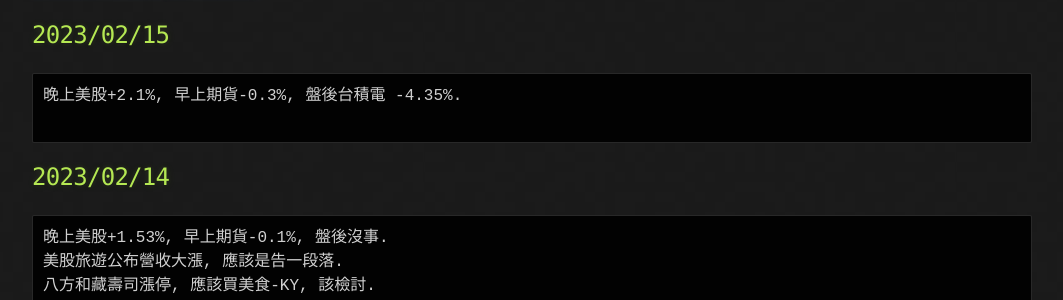
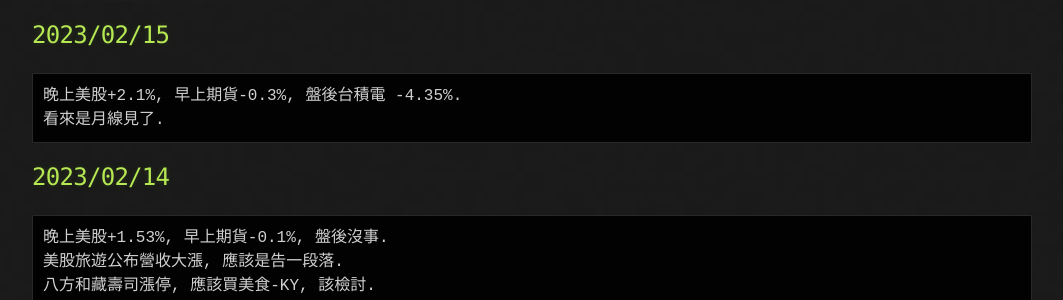
Before and after one commit to lepg5487/Stock_God, a Jekyll site: the page built from index.md, in a window 1280 px wide and 900 px high, scrolled down 428 px. Shown: the part 173-473 px from the top of the window, without its empty margins (108-1171 px from the left). Built offline with Jekyll 4.4.1, drawn with Linux system fonts in a browser that asks for light colours; our own code applies the rules of GitHub Pages for plain Markdown files.

Commit message:
Update index.md

````diff
--- a/index.md
+++ b/index.md
@@ -23,7 +23,7 @@ layout: testlayouts
 ## 2023/02/15
 ```
 晚上美股+2.1%, 早上期貨-0.3%, 盤後台積電 -4.35%.
-
+看來是月線見了.
 ```
 
 ## 2023/02/14
````
